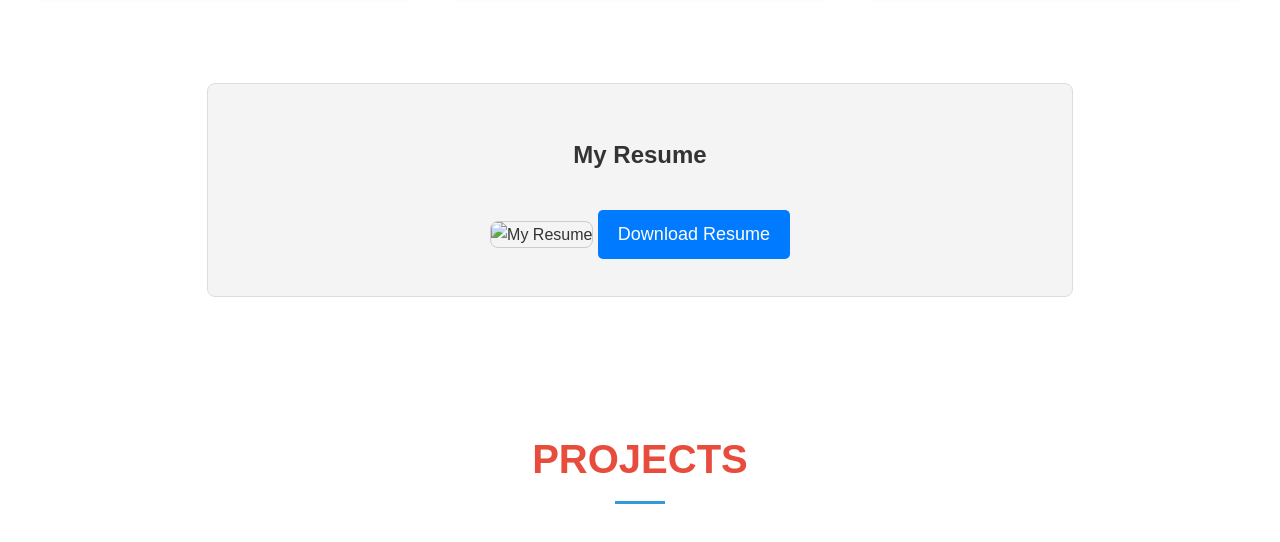
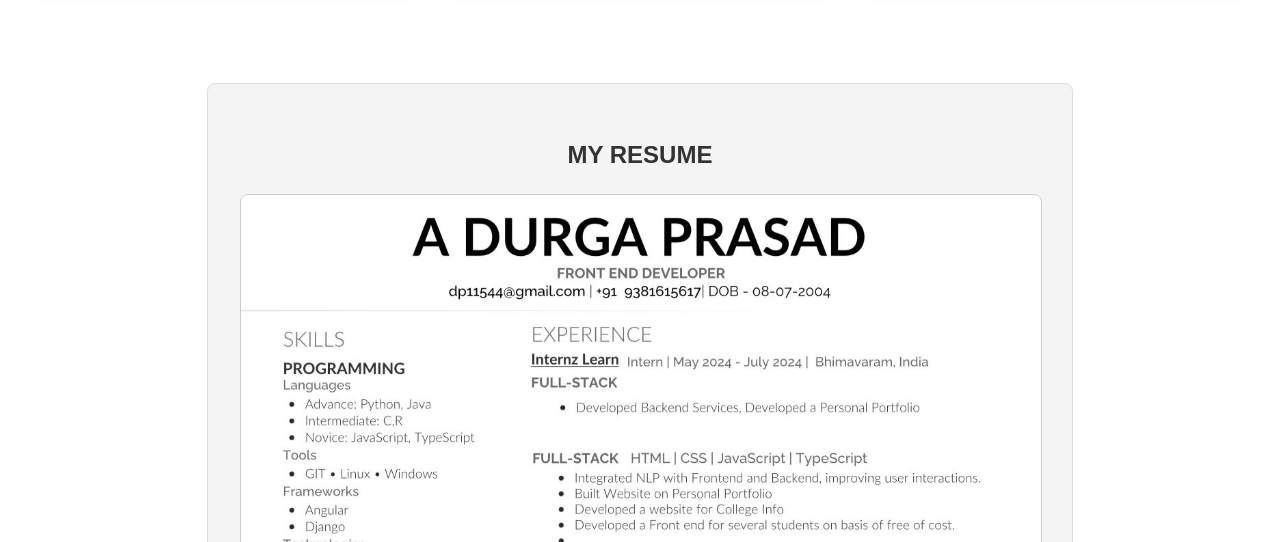
Before and after one commit to dp11544/personal-portfolio, a plain HTML site: page index.html in a window 1280 px wide. Shown: the part 1660-2202 px from the top of the page. Drawn offline with Linux system fonts and the light colour scheme.

Commit message:
Update index.html

```diff
--- a/index.html
+++ b/index.html
@@ -128,12 +128,12 @@
   </section>
    <!-- Resume Section -->
     <section id="resume-section">
-        <h2>My Resume</h2>
+        <h2>MY RESUME</h2>
         <div class="resume-container">
             <!-- Add the JPG image -->
-            <img src="dpresume.jpg" alt="My Resume" class="resume-img">
+            <img src="dpresume.jpeg" alt="dpresume.jpeg" class="resume-img">
             <!-- Download link for the resume -->
-            <a href="dpresume.jpg" download="dpResume.jpg" class="download-btn">Download Resume</a>
+            <a href="dpresume.jpeg" download="dpResume.jpeg" class="download-btn">Download Resume</a>
         </div>
     </section>
 
```
